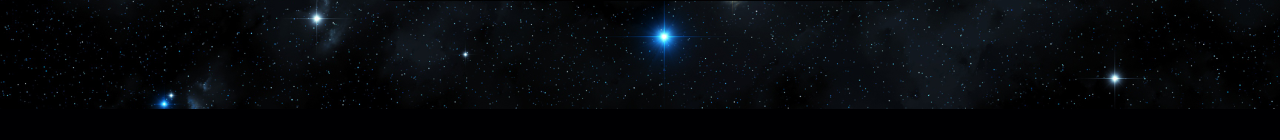
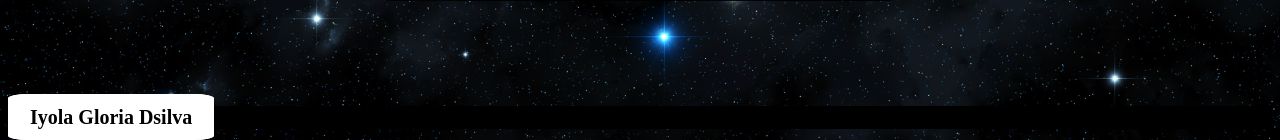
Before and after one commit to Iyola-Dsilva/Spectral-Classification-of-Stars, a Flask app: template templates/result.html in a window 1280 px wide. Shown: the part 1353-1493 px from the top of the page. Before the commit the page ends 1462 px from the top, so only its background shows below. Run offline with Flask 3, Linux system fonts and the light colour scheme; the template is opened without the code that fills it, so the values that code supplies are empty; parts of the project's set-up code (start-up, migrations or seed data) failed here and were passed over.

Commit message:
Update result.html

```diff
--- a/templates/result.html
+++ b/templates/result.html
@@ -41,6 +41,11 @@
                 color: rgb(255, 255, 255);
                 background-color: rgb(0, 0, 0);
             }
+             footer{
+                background-color: black;
+                font-size: 5px;
+                max-width: 100%;
+            }
         </style>
     </head>
     <body>
@@ -76,5 +81,9 @@
             <img src="static\ch.jpg">
         </div>
         </center>
+        <footer>
+            <p>
+            <a href="linkedin.com/in/iyola-dsilva-aa5822253">Iyola Gloria Dsilva</a></p>
+        </footer>
     </body>
 </html>
```
